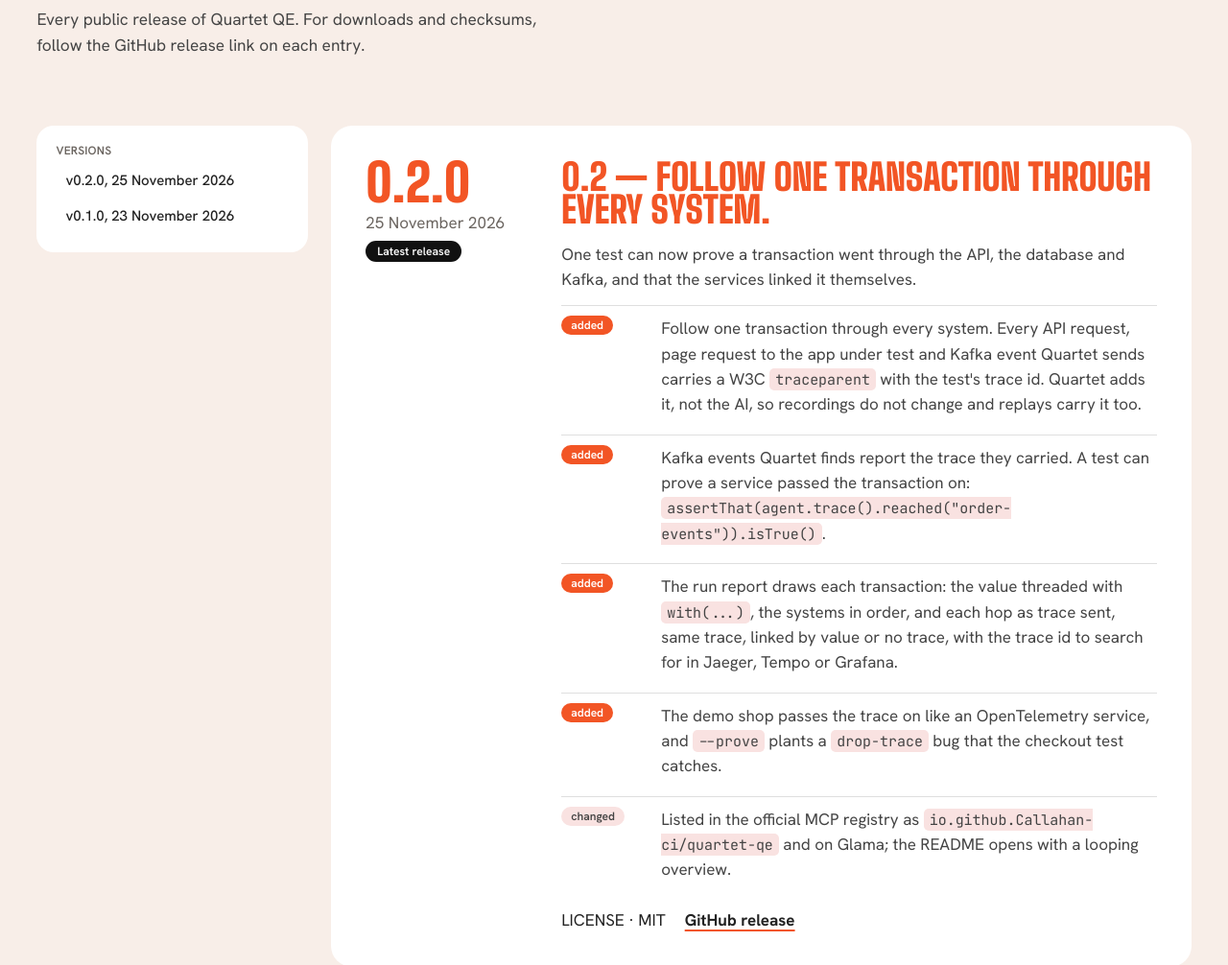
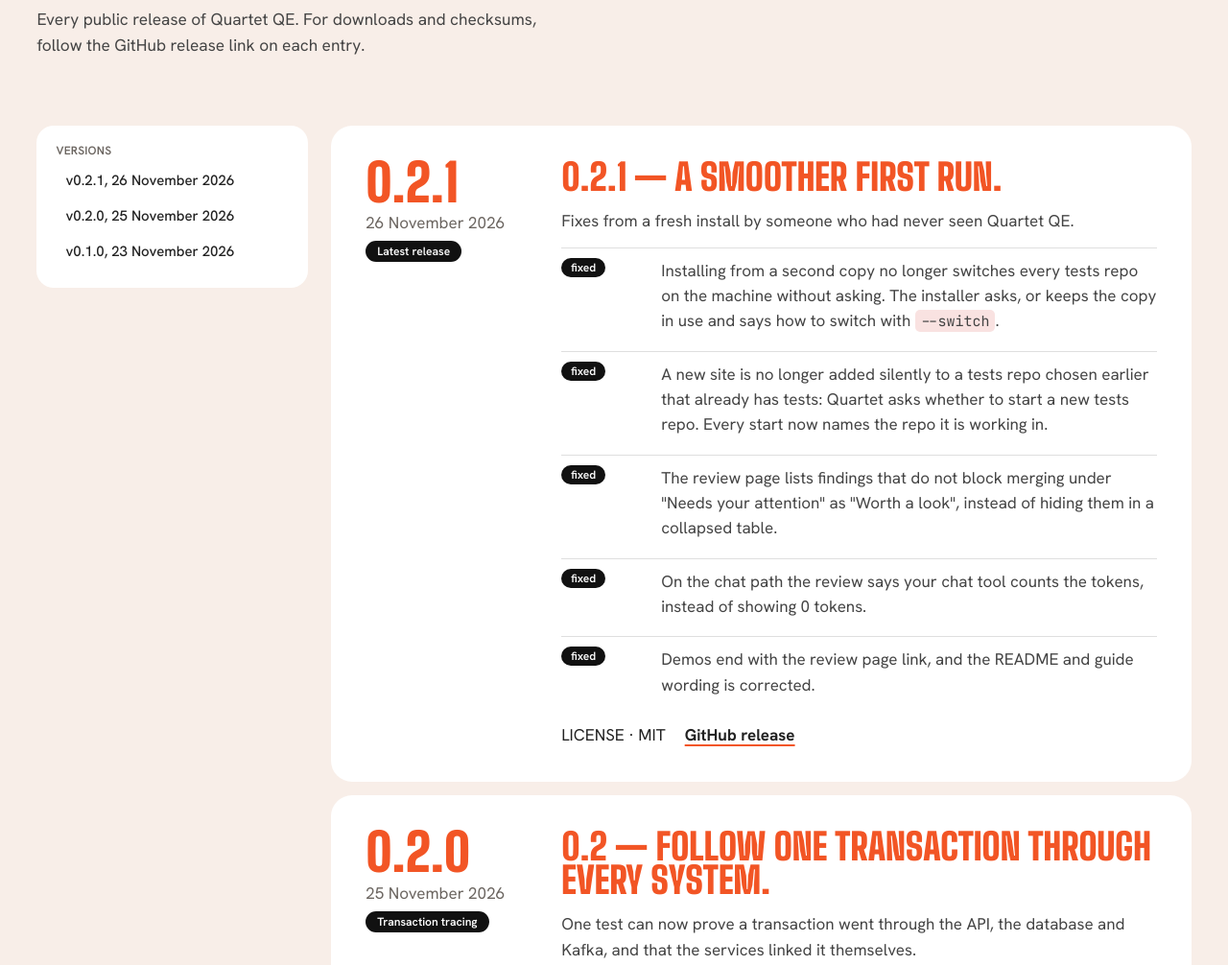
Before and after one commit to goughliam1813/callahan-website, a plain HTML site: page quartet-changelog.html in a window 1280 px wide. Shown: the part 360-1366 px from the top of the page at 96% size. Drawn offline with Linux system fonts and the light colour scheme.

Commit message:
Quartet QE v0.2.1: changelog entry and version badges

```diff
--- a/quartet-changelog.html
+++ b/quartet-changelog.html
@@ -38,15 +38,38 @@
 <div class="wrap doc-grid changelog">
   <nav class="toc" aria-label="On this page"><h2>Versions</h2>
       <ul>
+        <li><a href="#v0-2-1">v0.2.1, 26 November 2026</a></li>
         <li><a href="#v0-2-0">v0.2.0, 25 November 2026</a></li>
         <li><a href="#v0-1-0">v0.1.0, 23 November 2026</a></li>
       </ul></nav>
   <article class="doc">
+      <article class="release" id="v0-2-1">
+        <div class="release-meta">
+          <span class="v">0.2.1</span>
+          <span class="date">26 November 2026</span>
+          <span class="tag">Latest release</span>
+        </div>
+        <div class="release-body">
+          <h2>0.2.1 — a smoother first run.</h2>
+          <p>Fixes from a fresh install by someone who had never seen Quartet QE.</p>
+          <ul class="change-list">
+            <li><span class="kind fixed">fixed</span><div>Installing from a second copy no longer switches every tests repo on the machine without asking. The installer asks, or keeps the copy in use and says how to switch with <code>--switch</code>.</div></li>
+            <li><span class="kind fixed">fixed</span><div>A new site is no longer added silently to a tests repo chosen earlier that already has tests: Quartet asks whether to start a new tests repo. Every start now names the repo it is working in.</div></li>
+            <li><span class="kind fixed">fixed</span><div>The review page lists findings that do not block merging under "Needs your attention" as "Worth a look", instead of hiding them in a collapsed table.</div></li>
+            <li><span class="kind fixed">fixed</span><div>On the chat path the review says your chat tool counts the tokens, instead of showing 0 tokens.</div></li>
+            <li><span class="kind fixed">fixed</span><div>Demos end with the review page link, and the README and guide wording is corrected.</div></li>
+          </ul>
+          <div class="release-footer">
+            <span>LICENSE · MIT</span><a href="https://github.com/Callahan-ci/quartet-qe/releases/tag/v0.2.1">GitHub release </a>
+          </div>
+        </div>
+      </article>
+
       <article class="release" id="v0-2-0">
         <div class="release-meta">
           <span class="v">0.2.0</span>
           <span class="date">25 November 2026</span>
-          <span class="tag">Latest release</span>
+          <span class="tag">Transaction tracing</span>
         </div>
         <div class="release-body">
           <h2>0.2 — follow one transaction through every system.</h2>
```
Also changed, not shown: index.html (+1 -1 lines), quartet-docs.html (+1 -1 lines), quartet.html (+1 -1 lines).
